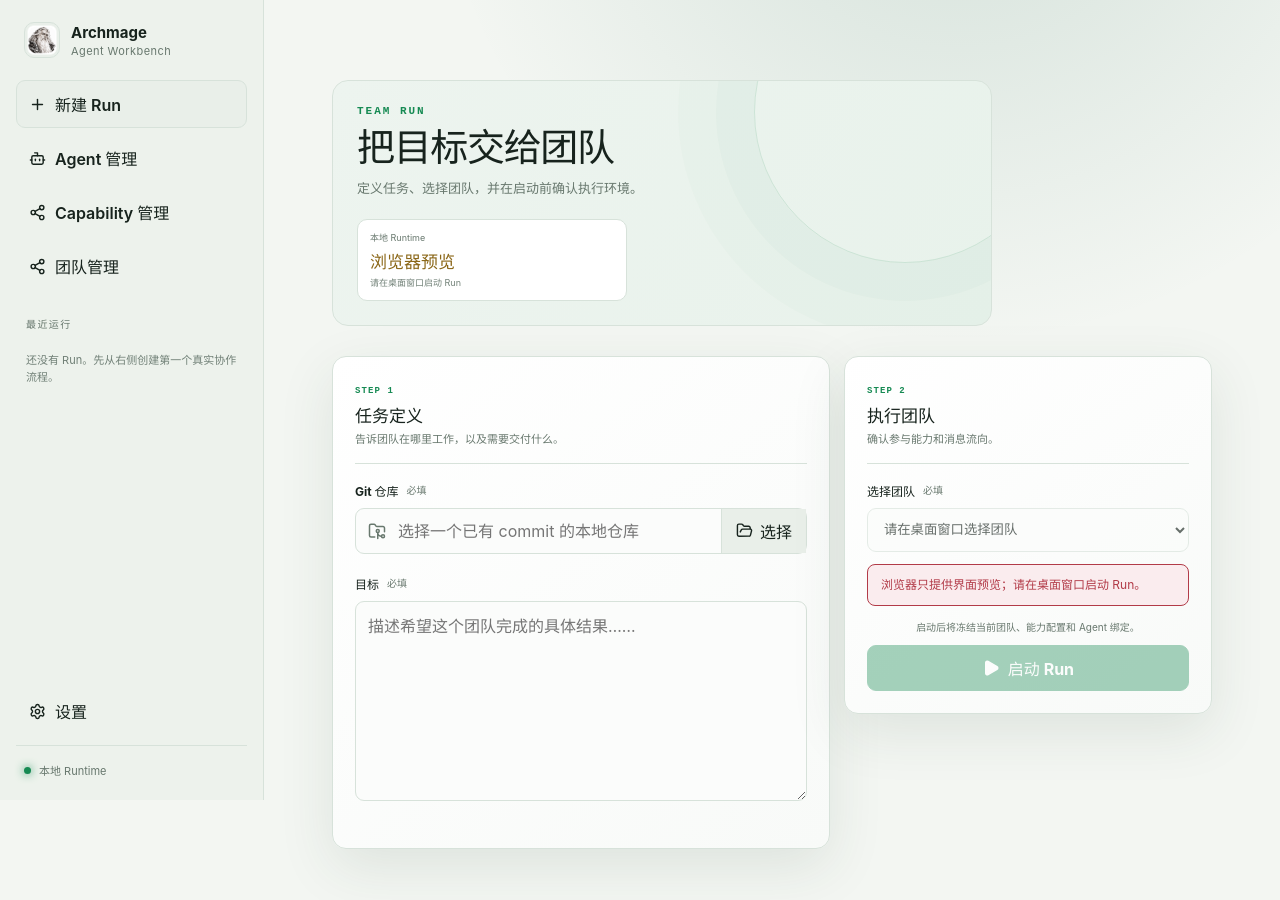
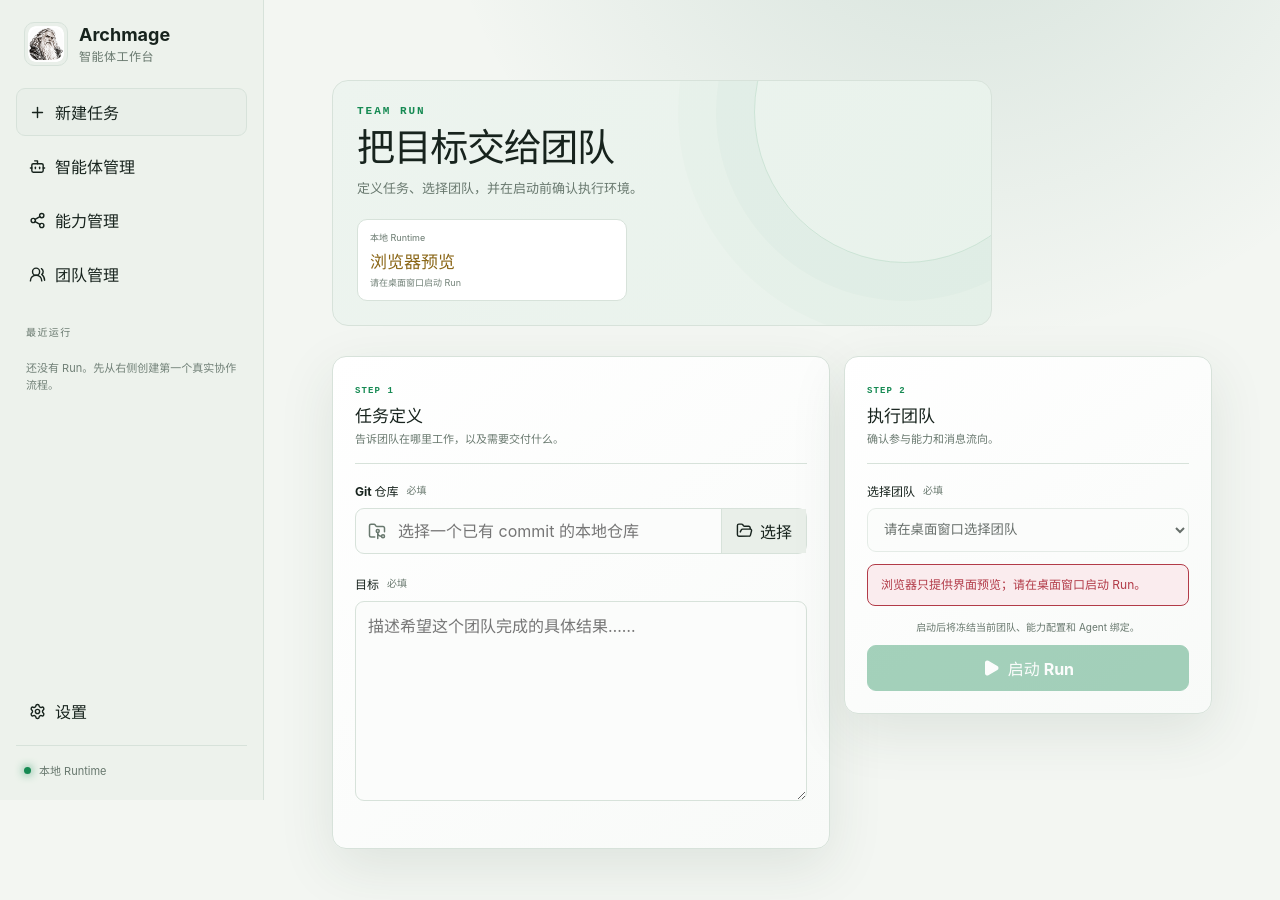
Before and after one commit to WeifeiMeng/archmage, a React (Vite) app in the folder apps/archmage-desktop/: page / in a window 1280 px wide. Shown: the top 900 px of the page. Built offline with nearby package versions, Linux system fonts and the light colour scheme.

Commit message:
Refresh sidebar brand and navigation labels

```diff
--- a/apps/archmage-desktop/src/App.tsx
+++ b/apps/archmage-desktop/src/App.tsx
@@ -19,6 +19,7 @@ import {
   ShieldCheck,
   Square,
   TestTube2,
+  UsersRound,
   WandSparkles,
 } from "lucide-react";
 import { api } from "./api";
@@ -270,11 +271,11 @@ export default function App({ initialTheme = DEFAULT_THEME }: AppProps) {
   return (
     <div className="app-shell">
       <aside className="sidebar">
-        <div className="brand"><div className="brand-mark"><img src="/archmage-icon.png" alt="" /></div><div><strong>Archmage</strong><span>Agent Workbench</span></div></div>
-        <button className={`new-run ${view === "runs" && selectedId === null ? "active" : ""}`} onClick={() => navigate("runs", null)}><Plus size={17} />新建 Run</button>
-        <button className={`new-run ${view === "agents" ? "active" : ""}`} onClick={() => navigate("agents")}><Bot size={17} />Agent 管理</button>
-        <button className={`new-run ${view === "capabilities" ? "active" : ""}`} onClick={() => navigate("capabilities")}><Share2 size={17} />Capability 管理</button>
-        <button className={`new-run ${view === "teams" ? "active" : ""}`} onClick={() => navigate("teams")}><Share2 size={17} />团队管理</button>
+        <div className="brand"><div className="brand-mark"><img src="/archmage-icon.png" alt="" /></div><div><strong>Archmage</strong><span>智能体工作台</span></div></div>
+        <button className={`new-run ${view === "runs" && selectedId === null ? "active" : ""}`} onClick={() => navigate("runs", null)}><Plus size={17} />新建任务</button>
+        <button className={`new-run ${view === "agents" ? "active" : ""}`} onClick={() => navigate("agents")}><Bot size={17} />智能体管理</button>
+        <button className={`new-run ${view === "capabilities" ? "active" : ""}`} onClick={() => navigate("capabilities")}><Share2 size={17} />能力管理</button>
+        <button className={`new-run ${view === "teams" ? "active" : ""}`} onClick={() => navigate("teams")}><UsersRound size={17} />团队管理</button>
         <div className="section-label">最近运行</div>
         <nav className="run-list" aria-label="最近运行">
           {runs.map((run) => (
```
Also changed, not shown: apps/archmage-desktop/src/styles.css, 2 other files (tests, documents, lock files or other folders).
